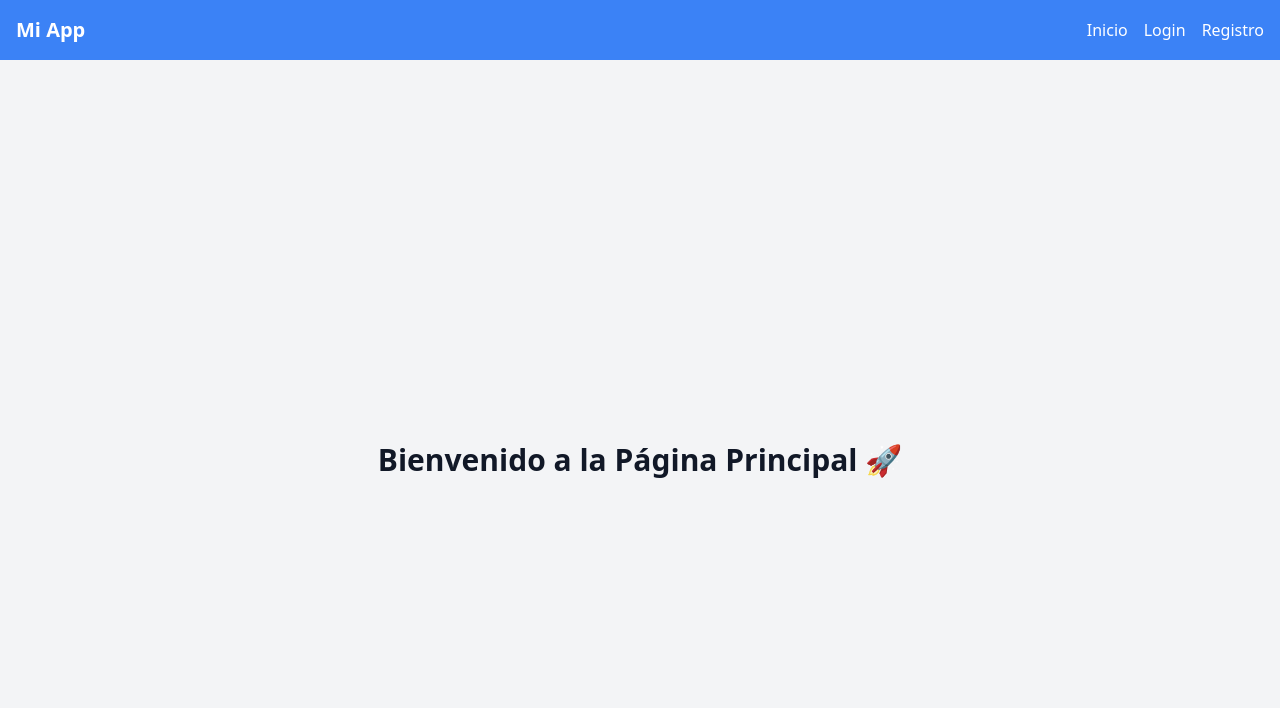
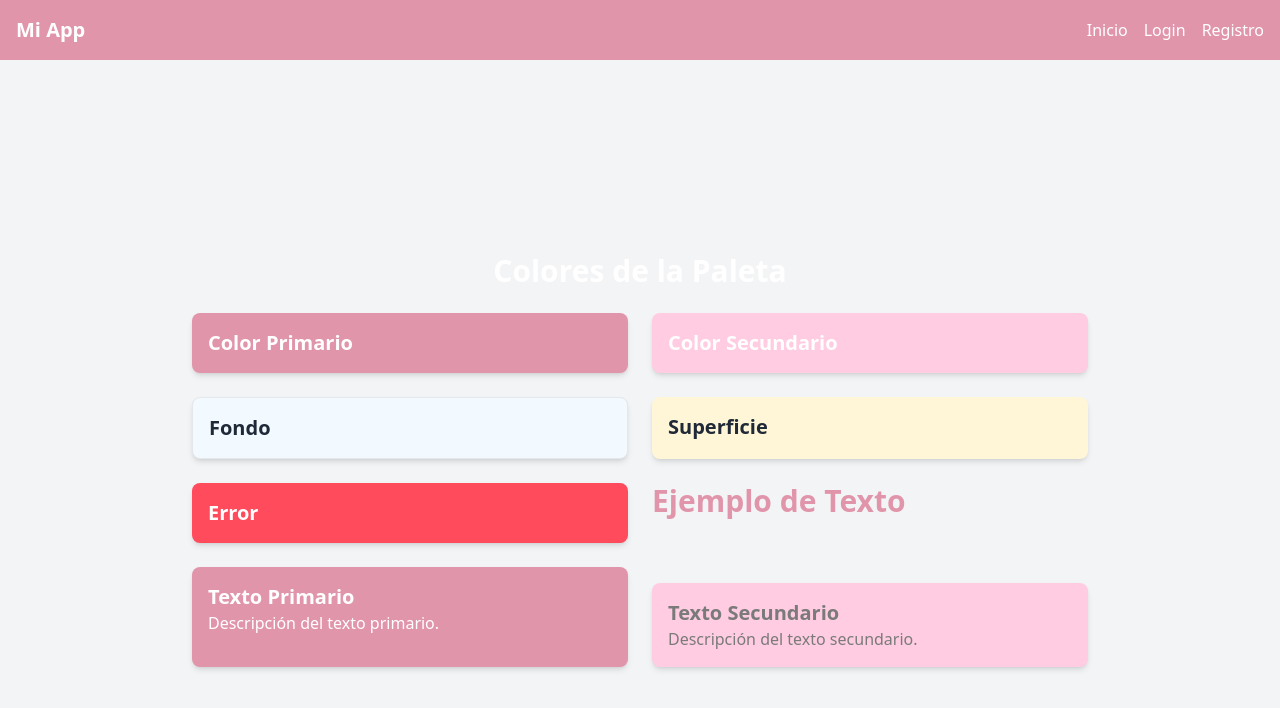
Before and after one commit to karlacabanas01/frontend-crud, a Next.js app: page / in a window 1280 px wide. Shown: the top 708 px of the page. Built offline with nearby package versions, Linux system fonts and the light colour scheme.

Commit message:
Add New Readme

```diff
--- a/components/LoginForm.tsx
+++ b/components/LoginForm.tsx
@@ -23,7 +23,7 @@ export default function LoginPage() {
   };
 
   return (
-    <div className="min-h-screen flex items-center justify-center bg-gray-100 p-4">
+    <div className="min-h-screen flex items-center justify-center bg-background p-4">
       <div className="max-w-sm w-full bg-white p-6 rounded-lg shadow-md">
         <h2 className="text-2xl font-bold mb-4 text-center">Iniciar Sesión</h2>
         <form onSubmit={handleLogin} className="space-y-4">
@@ -45,7 +45,7 @@ export default function LoginPage() {
           />
           <button
             type="submit"
-            className="w-full bg-blue-500 text-white py-2 rounded hover:bg-blue-600"
+            className="w-full bg-primary text-white py-2 rounded hover:bg-secondary hover:text-textSecondary transition"
           >
             Iniciar Sesión
           </button>
--- a/components/Navbar.tsx
+++ b/components/Navbar.tsx
@@ -5,7 +5,7 @@ export default function Navbar() {
   const { user, logout } = useAuth();
 
   return (
-    <nav className="bg-blue-500 text-white p-4">
+    <nav className="bg-primary text-white p-4">
       <div className="container mx-auto flex justify-between items-center">
         <h1 className="text-xl font-bold">Mi App</h1>
         <ul className="flex space-x-4">
--- a/components/RegisterForm.tsx
+++ b/components/RegisterForm.tsx
@@ -55,7 +55,7 @@ export default function RegisterForm({
   };
 
   return (
-    <div className="min-h-screen flex items-center justify-center bg-gray-100 p-4">
+    <div className="min-h-screen flex items-center justify-center bg-background p-4">
       <div className="max-w-sm w-full bg-white p-6 rounded-lg shadow-md">
         <h2 className="text-2xl font-bold mb-4 text-center">Registrarse</h2>
 
@@ -89,7 +89,7 @@ export default function RegisterForm({
 
           <button
             type="submit"
-            className="w-full bg-blue-500 text-white py-2 rounded hover:bg-blue-600"
+            className="w-full bg-primary text-white py-2 rounded hover:bg-secondary hover:text-textSecondary transition"
           >
             Registrarse
           </button>
--- a/pages/index.tsx
+++ b/pages/index.tsx
@@ -4,10 +4,51 @@ export default function Home() {
   return (
     <div>
       <Navbar />
-      <div className="min-h-screen flex items-center justify-center bg-gray-100">
-        <h1 className="text-3xl font-bold text-gray-900">
-          Bienvenido a la Página Principal 🚀
+      <div className="h-screen flex flex-col items-center justify-center bg-gray-100">
+        <h1 className="text-3xl font-bold text-textPrimary mb-6">
+          Colores de la Paleta
         </h1>
+        <div className="grid grid-cols-1 sm:grid-cols-2 gap-6 w-full max-w-4xl">
+          <div className="bg-primary p-4 rounded-lg shadow-md">
+            <h2 className="text-white font-bold text-xl">Color Primario</h2>
+          </div>
+
+          <div className="bg-secondary p-4 rounded-lg shadow-md">
+            <h2 className="text-white font-bold text-xl">Color Secundario</h2>
+          </div>
+
+          <div className="bg-background p-4 rounded-lg shadow-md border border-gray-200">
+            <h2 className="text-gray-800 font-bold text-xl">Fondo</h2>
+          </div>
+
+          <div className="bg-surface p-4 rounded-lg shadow-md">
+            <h2 className="text-gray-800 font-bold text-xl">Superficie</h2>
+          </div>
+
+          <div className="bg-error p-4 rounded-lg shadow-md">
+            <h2 className="text-white font-bold text-xl">Error</h2>
+          </div>
+
+          <h1 className="text-3xl font-bold text-primary mb-6">
+            Ejemplo de Texto
+          </h1>
+
+          <div className="bg-primary p-4 rounded-lg shadow-md">
+            <h2 className="text-textPrimary font-bold text-xl">
+              Texto Primario
+            </h2>
+            <p className="text-textPrimary">Descripción del texto primario.</p>
+          </div>
+
+          <div className="bg-secondary p-4 rounded-lg shadow-md mt-4">
+            <h2 className="text-textSecondary font-bold text-xl">
+              Texto Secundario
+            </h2>
+            <p className="text-textSecondary">
+              Descripción del texto secundario.
+            </p>
+          </div>
+        </div>
       </div>
     </div>
   );
--- a/service/api.ts
+++ b/service/api.ts
@@ -4,7 +4,7 @@ import axios from "axios";
 // import { jwtDecode } from "jwt-decode";
 
 const api = axios.create({
-  baseURL: "http://3.23.94.254:3000/api",
+  baseURL: "http://localhost:3000/api",
   headers: {
     "Content-Type": "application/json",
     Accept: "application/json",
--- a/tailwind.config.ts
+++ b/tailwind.config.ts
@@ -6,7 +6,24 @@ module.exports = {
     "./app/**/*.{js,ts,jsx,tsx}",
   ],
   theme: {
-    extend: {},
+    extend: {
+      colors: {
+        // primary: "#5DBB63", // Verde medio
+        // secondary: "#A4D65E", // Verde claro
+        // background: "#F7F9FC", // Gris muy claro
+        // surface: "#EAEFF1", // Gris claro
+        // textPrimary: "#333333", // Gris oscuro
+        // textSecondary: "#7A7A7A", // Gris medio
+        // error: "#FF4B5C",
+        primary: "#E195AB", // Rosa claro
+        secondary: "#FFCCE1", // Rosa más oscuro
+        background: "#F2F9FF", // Azul muy claro
+        surface: "#FFF5D7", // Color crema
+        textPrimary: "#FFFFFF", // Gris oscuro
+        textSecondary: "#7A7A7A", // Gris medio
+        error: "#FF4B5C",
+      },
+    },
   },
   plugins: [],
 };
```
Also changed, not shown: 1 other file (tests, documents, lock files or other folders).
